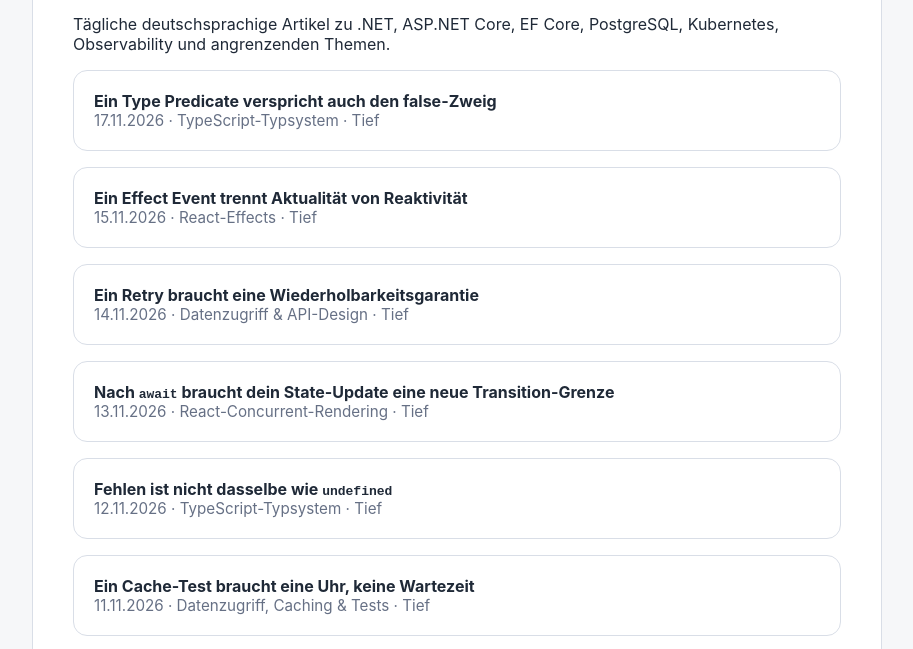
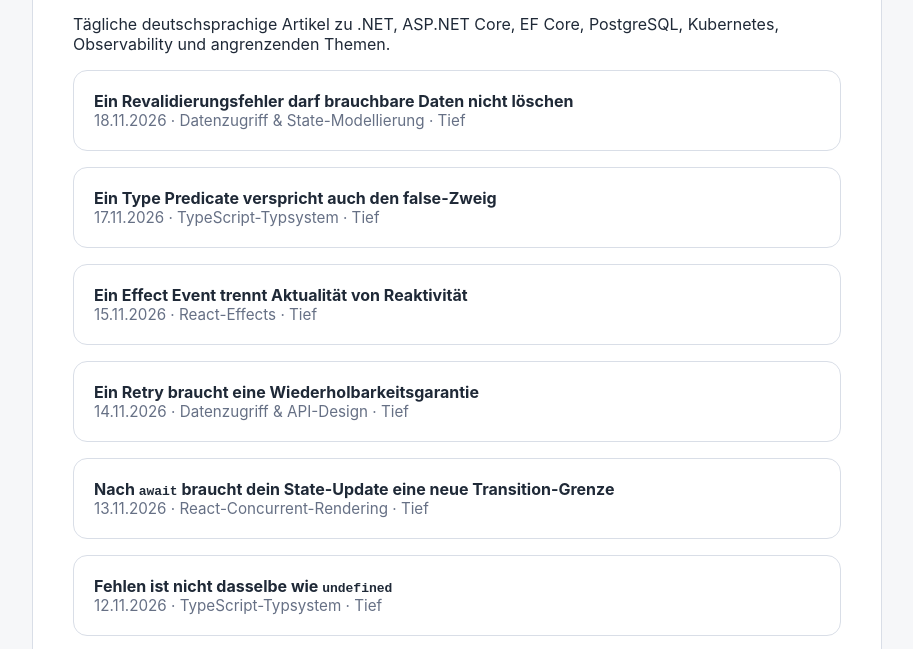
Before and after one commit to Albatros128/tech-artikel, a plain HTML site: page index.html in a window 1280 px wide. Shown: the part 135-784 px from the top of the page, without its empty margins (183-1096 px from the left). Drawn offline with Linux system fonts and the light colour scheme.

Commit message:
Add November 18 article to index

```diff
--- a/index.html
+++ b/index.html
@@ -13,6 +13,11 @@
 <body><main>
 <h1>Tech-Artikel</h1>
 <p>Tägliche deutschsprachige Artikel zu .NET, ASP.NET Core, EF Core, PostgreSQL, Kubernetes, Observability und angrenzenden Themen.</p>
+
+<a class="card" href="react-typescript-2026-11-18-revalidierungsfehler-darf-daten-nicht-loeschen.html" style="margin-bottom:16px">
+<strong>Ein Revalidierungsfehler darf brauchbare Daten nicht löschen</strong>
+<div class="meta">18.11.2026 · Datenzugriff &amp; State-Modellierung · Tief</div>
+</a>
 
 <a class="card" href="react-typescript-2026-11-17-type-predicate-verspricht-false-zweig.html" style="margin-bottom:16px">
 <strong>Ein Type Predicate verspricht auch den false-Zweig</strong>
```
